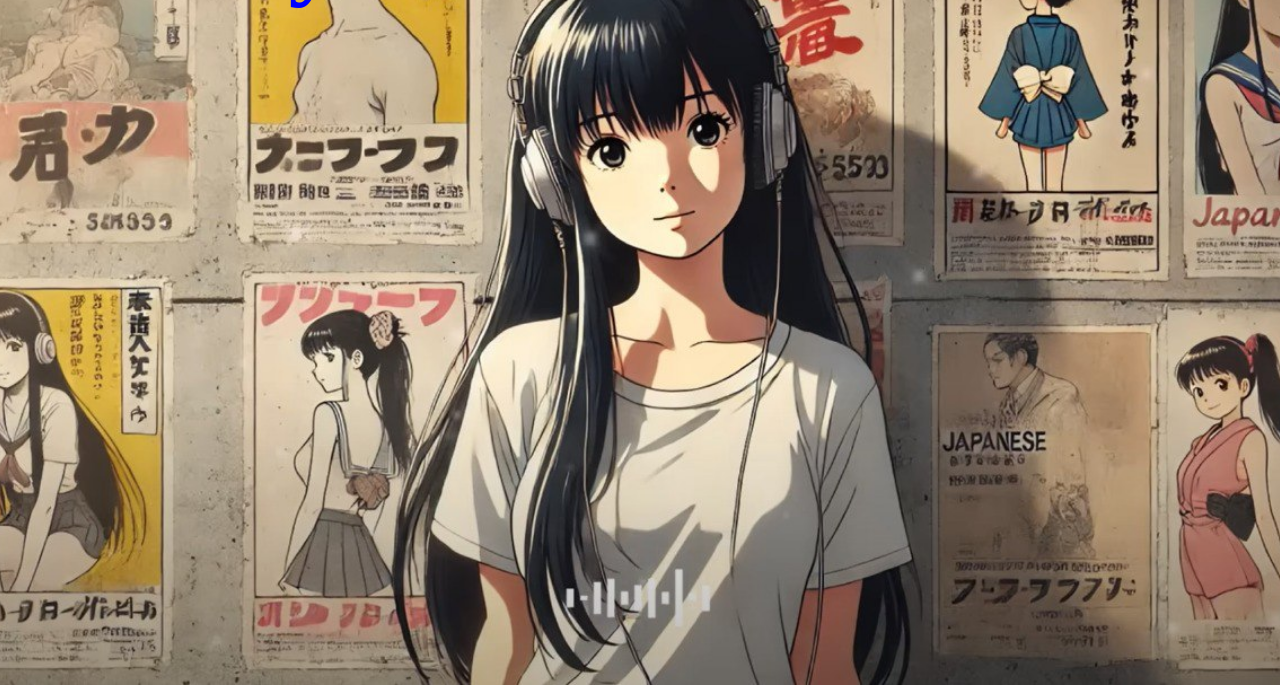
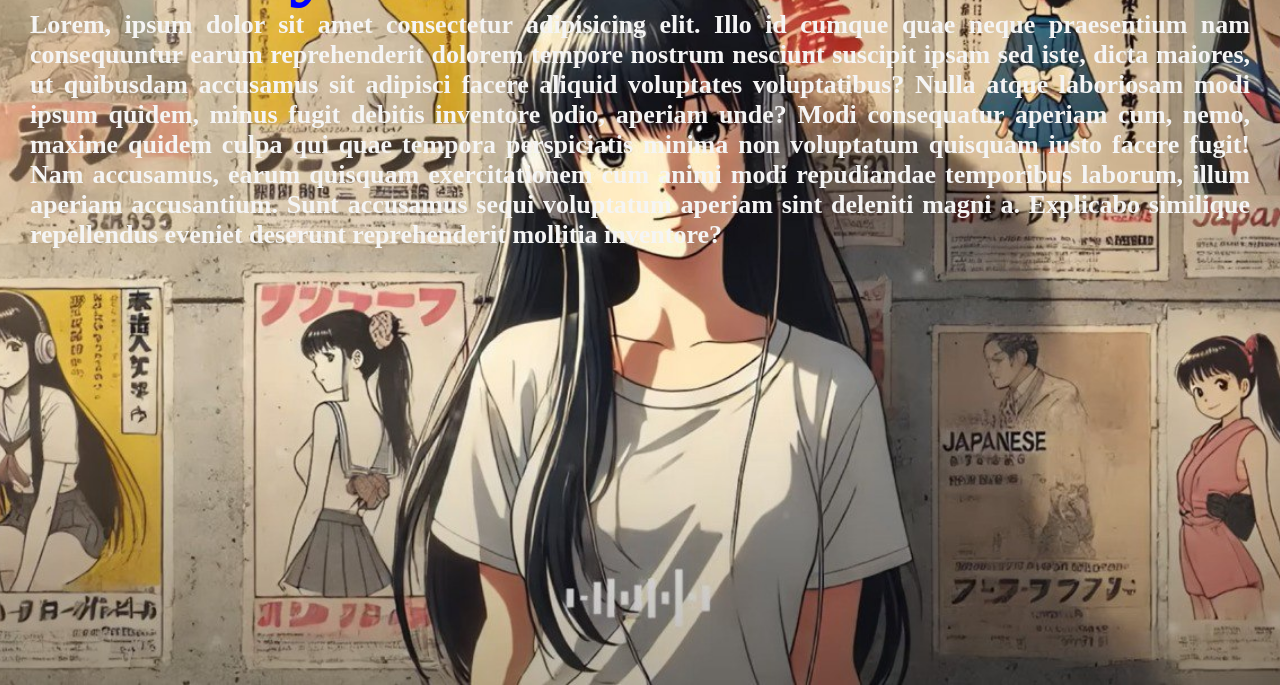
Before and after one commit to ZakharKr/NaGiBaToR_500000, a plain HTML site: page Index.html in a window 1280 px wide. Shown: the part 115-800 px from the top of the page. Drawn offline with Linux system fonts and the light colour scheme.

Commit message:
html - add <p>

```diff
--- a/Index.html
+++ b/Index.html
@@ -9,6 +9,7 @@
 <body>
     <main>
         <h1 id="headTest">Ну типа hello world</h1>
+        <p>Lorem, ipsum dolor sit amet consectetur adipisicing elit. Illo id cumque quae neque praesentium nam consequuntur earum reprehenderit dolorem tempore nostrum nesciunt suscipit ipsam sed iste, dicta maiores, ut quibusdam accusamus sit adipisci facere aliquid voluptates voluptatibus? Nulla atque laboriosam modi ipsum quidem, minus fugit debitis inventore odio, aperiam unde? Modi consequatur aperiam cum, nemo, maxime quidem culpa qui quae tempora perspiciatis minima non voluptatum quisquam iusto facere fugit! Nam accusamus, earum quisquam exercitationem cum animi modi repudiandae temporibus laborum, illum aperiam accusantium. Sunt accusamus sequi voluptatum aperiam sint deleniti magni a. Explicabo similique repellendus eveniet deserunt reprehenderit mollitia inventore?</p>
     </main>
 
     <script src="script.js"></script>
--- a/style.css
+++ b/style.css
@@ -1,6 +1,14 @@
 *{
     margin: 0;
     padding: 0;
+}
+
+p{
+    color: whitesmoke;
+    padding: 10px 30px;
+    font-size: 26px;
+    font-weight: 900;
+    text-align: justify;
 }
 
 #headTest{
```
